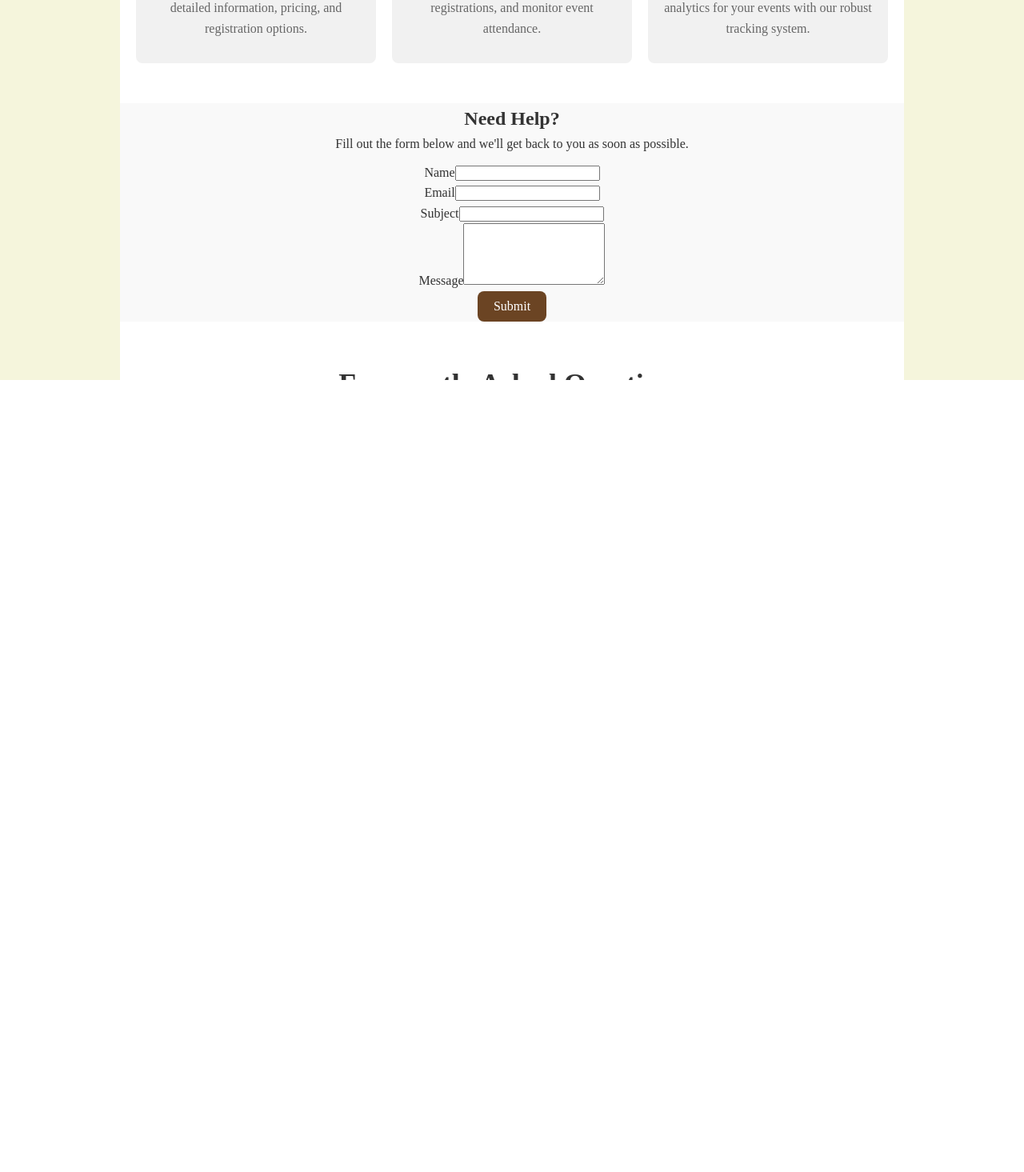
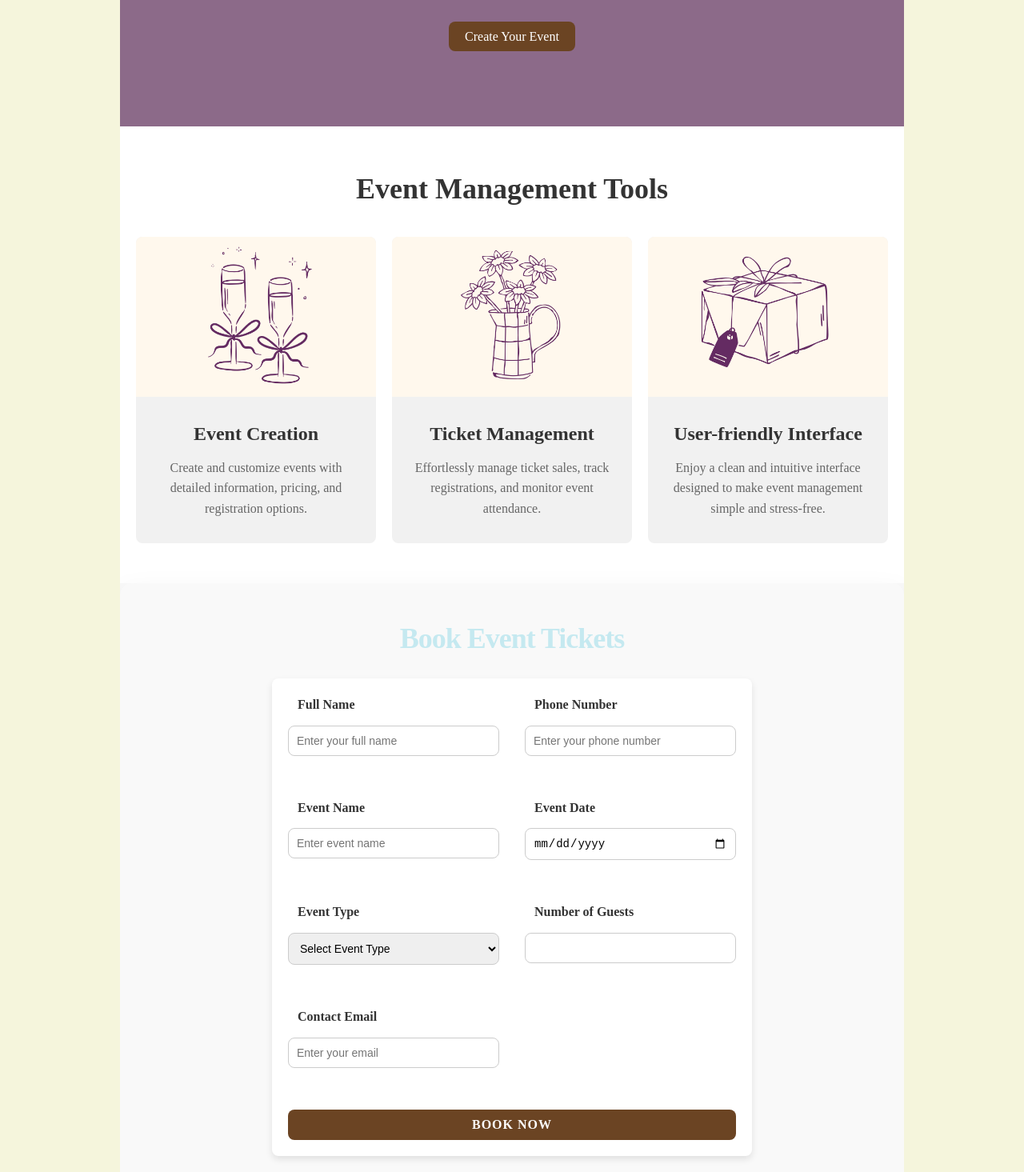
Before and after one commit to ayusha1223/Gatherly, a React (Vite) app: page /home in a window 1280 px wide. Shown: the part 325-1790 px from the top of the page at 80% size. Before the commit the page ends 800 px from the top, so only its background shows below. Built offline with nearby package versions, Linux system fonts and the light colour scheme.

Commit message:
changed json dependencies

```diff
--- a/src/components/private/JoinEvent.jsx
+++ b/src/components/private/JoinEvent.jsx
@@ -73,7 +73,7 @@ const JoinEvent = () => {
               className={activeNav === 'BookEvents' ? 'active' : ''}
               onClick={() => setActiveNav('BookEvents')}
             >
-              Join Event
+              Join
             </a>
             <a
               href="/logout"
--- a/src/components/private/tickets.jsx
+++ b/src/components/private/tickets.jsx
@@ -8,13 +8,12 @@ const Header = () => {
       <div className="header-content">
         <div className="header-logo">
           <Ticket size={40} />
-          <h1>Event Ticket Management</h1>
+          <h1>Gatherly</h1>
         </div>
         <nav className="header-nav">
           <a href="#" className="nav-link">Home</a>
           <a href="#" className="nav-link">Events</a>
-          <a href="#" className="nav-link">My Tickets</a>
-          <a href="#" className="nav-link">Profile</a>
+          <a href="#" className="nav-link">Tickets</a>
         </nav>
       </div>
     </header>
--- a/src/components/public/Homepage.jsx
+++ b/src/components/public/Homepage.jsx
@@ -12,10 +12,13 @@ import eventthreeImg from '../../assets/images/eventthree.png';
 const Homepage = () => {
     const [activeFaq, setActiveFaq] = useState(null);
     const [formData, setFormData] = useState({
-        name: '',
-        email: '',
-        subject: '',
-        message: '',
+        fullName: '',
+        phoneNumber: '',
+        eventName: '',
+        eventDate: '',
+        eventType: '',
+        numberOfGuests: '',
+        contactEmail: '',
     });
     const [errors, setErrors] = useState({});
 
@@ -28,16 +31,24 @@ const Homepage = () => {
         return regex.test(email);
     };
 
+    const validatePhoneNumber = (phoneNumber) => {
+        const regex = /^\d{10}$/; // Assumes a 10-digit phone number
+        return regex.test(phoneNumber);
+    };
+
     const validateForm = () => {
         const newErrors = {};
 
-        if (!formData.name) newErrors.name = "Name is required";
-        if (!formData.email) newErrors.email = "Email is required";
-        else if (!validateEmail(formData.email)) newErrors.email = "Invalid email format";
-        if (!formData.subject) newErrors.subject = "Subject is required";
-        else if (formData.subject.length > 50) newErrors.subject = "Subject must be less than 50 characters";
-        if (!formData.message) newErrors.message = "Message is required";
-        else if (formData.message.length > 500) newErrors.message = "Message must be less than 500 characters";
+        if (!formData.fullName) newErrors.fullName = "Full Name is required";
+        if (!formData.phoneNumber) newErrors.phoneNumber = "Phone Number is required";
+        else if (!validatePhoneNumber(formData.phoneNumber)) newErrors.phoneNumber = "Invalid phone number format";
+        if (!formData.eventName) newErrors.eventName = "Event Name is required";
+        if (!formData.eventDate) newErrors.eventDate = "Event Date is required";
+        if (!formData.eventType) newErrors.eventType = "Event Type is required";
+        if (!formData.numberOfGuests) newErrors.numberOfGuests = "Number of Guests is required";
+        else if (formData.numberOfGuests < 1) newErrors.numberOfGuests = "Number of Guests must be at least 1";
+        if (!formData.contactEmail) newErrors.contactEmail = "Contact Email is required";
+        else if (!validateEmail(formData.contactEmail)) newErrors.contactEmail = "Invalid email format";
 
         setErrors(newErrors);
         return Object.keys(newErrors).length === 0;
@@ -49,11 +60,19 @@ const Homepage = () => {
         if (!validateForm()) return;
 
         // Simulate form submission success
-        toast.success("Thank you for your message! We will get back to you soon.", {
+        toast.success("Thank you for your booking! We will get back to you soon.", {
             position: "top-center",
             autoClose: 3000,
         });
-        setFormData({ name: '', email: '', subject: '', message: '' }); // Reset form
+        setFormData({
+            fullName: '',
+            phoneNumber: '',
+            eventName: '',
+            eventDate: '',
+            eventType: '',
+            numberOfGuests: '',
+            contactEmail: '',
+        }); // Reset form
     };
 
     const handleChange = (e) => {
@@ -63,24 +82,24 @@ const Homepage = () => {
 
     const faqItems = [
         {
-            question: "How can Gatherly help me manage events?",
-            answer: "EventHub offers comprehensive tools for creating, managing, and tracking events. From simple meetups to large conferences, our platform simplifies event organization."
+            question: "How do I create an event?",
+            answer: "You can create an event by filling out a simple form with details like the event name, date, and location."
         },
         {
-            question: "What features are available for event creation?",
-            answer: "Our platform allows you to create detailed event listings, manage registrations, track attendees, and customize event details with ease."
+            question: "Can I edit an event after creating it?",
+            answer: "Yes, you can edit event details anytime before the event starts."
         },
         {
-            question: "Can I manage multiple events?",
-            answer: "Yes! EventHub lets you create, track, and manage multiple events simultaneously, with intuitive dashboard and tracking capabilities."
+            question: "How do I track event registrations?",
+            answer: "You can view all registrations and attendee details in the event dashboard."
         },
         {
-            question: "Is ticket management complicated?",
-            answer: "Not at all! Our ticket management system is straightforward, allowing you to set pricing, track sales, and manage attendee information seamlessly."
+            question: "Is there a limit to the number of events I can create?",
+            answer: "No, you can create as many events as you need."
         },
         {
-            question: "How secure is the event registration process?",
-            answer: "We prioritize security and user experience. Our registration process is encrypted and designed to protect both event organizers and attendees."
+            question: "How do I contact support?",
+            answer: "You can reach out to our support team through the contact form on the website."
         }
     ];
 
@@ -96,8 +115,9 @@ const Homepage = () => {
             image: eventtwoImg
         },
         {
-            title: "Event Tracking",
-            description: "Get comprehensive insights and analytics for your events with our robust tracking system.",
+
+            title: "User-friendly Interface",
+            description: "Enjoy a clean and intuitive interface designed to make event management simple and stress-free.",
             image: eventthreeImg
         }
     ];
@@ -136,62 +156,98 @@ const Homepage = () => {
                 </div>
             </section>
 
-            <section className="homepage-help-section">
-                <div className="homepage-help-form">
-                    <h2>Need Help?</h2>
-                    <p>Fill out the form below and we'll get back to you as soon as possible.</p>
-                    <form id="helpForm" onSubmit={handleFormSubmit}>
-                        <div className="homepage-form-group">
-                            <label htmlFor="name">Name</label>
+            <section className="booking-content">
+                <h1>Book Event Tickets</h1>
+                <form onSubmit={handleFormSubmit} className="booking-form">
+                    <div className="form-group">
+                        <label>Full Name</label>
                         <input
                             type="text"
-                                id="name"
-                                name="name"
-                                value={formData.name}
+                            name="fullName"
+                            value={formData.fullName}
+                            onChange={handleChange}
+                            required
+                            placeholder="Enter your full name"
+                        />
+                        {errors.fullName && <span className="error">{errors.fullName}</span>}
+                    </div>
+                    <div className="form-group">
+                        <label>Phone Number</label>
+                        <input
+                            type="text"
+                            name="phoneNumber"
+                            value={formData.phoneNumber}
+                            onChange={handleChange}
+                            required
+                            placeholder="Enter your phone number"
+                        />
+                        {errors.phoneNumber && <span className="error">{errors.phoneNumber}</span>}
+                    </div>
+                    <div className="form-group">
+                        <label>Event Name</label>
+                        <input
+                            type="text"
+                            name="eventName"
+                            value={formData.eventName}
+                            onChange={handleChange}
+                            required
+                            placeholder="Enter event name"
+                        />
+                        {errors.eventName && <span className="error">{errors.eventName}</span>}
+                    </div>
+                    <div className="form-group">
+                        <label>Event Date</label>
+                        <input
+                            type="date"
+                            name="eventDate"
+                            value={formData.eventDate}
                             onChange={handleChange}
                             required
                         />
-                            {errors.name && <span className="error">{errors.name}</span>}
+                        {errors.eventDate && <span className="error">{errors.eventDate}</span>}
                     </div>
-                        <div className="homepage-form-group">
-                            <label htmlFor="email">Email</label>
+                    <div className="form-group">
+                        <label>Event Type</label>
+                        <select
+                            name="eventType"
+                            value={formData.eventType}
+                            onChange={handleChange}
+                            required
+                        >
+                            <option value="">Select Event Type</option>
+                            <option value="wedding">Wedding</option>
+                            <option value="birthday">Birthday</option>
+                            <option value="corporate">Corporate</option>
+                            <option value="concert">Concert</option>
+                        </select>
+                        {errors.eventType && <span className="error">{errors.eventType}</span>}
+                    </div>
+                    <div className="form-group">
+                        <label>Number of Guests</label>
+                        <input
+                            type="number"
+                            name="numberOfGuests"
+                            value={formData.numberOfGuests}
+                            onChange={handleChange}
+                            min="1"
+                            required
+                        />
+                        {errors.numberOfGuests && <span className="error">{errors.numberOfGuests}</span>}
+                    </div>
+                    <div className="form-group">
+                        <label>Contact Email</label>
                         <input
                             type="email"
-                                id="email"
-                                name="email"
-                                value={formData.email}
+                            name="contactEmail"
+                            value={formData.contactEmail}
                             onChange={handleChange}
                             required
+                            placeholder="Enter your email"
                         />
-                            {errors.email && <span className="error">{errors.email}</span>}
+                        {errors.contactEmail && <span className="error">{errors.contactEmail}</span>}
                     </div>
-                        <div className="homepage-form-group">
-                            <label htmlFor="subject">Subject</label>
-                            <input
-                                type="text"
-                                id="subject"
-                                name="subject"
-                                value={formData.subject}
-                                onChange={handleChange}
-                                required
-                            />
-                            {errors.subject && <span className="error">{errors.subject}</span>}
-                        </div>
-                        <div className="homepage-form-group">
-                            <label htmlFor="message">Message</label>
-                            <textarea
-                                id="message"
-                                name="message"
-                                rows="5"
-                                value={formData.message}
-                                onChange={handleChange}
-                                required
-                            />
-                            {errors.message && <span className="error">{errors.message}</span>}
-                        </div>
-                        <button type="submit" className="homepage-submit-btn">Submit</button>
+                    <button type="submit" className="submit-btn">Book Now</button>
                 </form>
-                </div>
             </section>
 
             <section className="homepage-faq">
--- a/src/styles/joinevent.css
+++ b/src/styles/joinevent.css
@@ -1,157 +1,186 @@
+/* Global Styles */
 .gatherly-theme {
-    --bg-light-pink: #F3E5E5;
-    --text-dark: #333333;
-    --accent-blue: #12456E;
-    --white: #FFFFFF;
-}
-
-.gatherly-theme {
-    max-width: 600px;
-    margin: 0 auto;
-    background-color: var(--white);
+    font-family: 'Arial', sans-serif;
+    background-color: #f5f5f5; /* Frost (light blue) */
+    color: #333; /* Dark gray for text */
     min-height: 100vh;
   }
 
-.gatherly-theme .gatherly-header {
-    background-color: var(--white);
-    padding: 1rem;
-    border-bottom: 1px solid #E0E0E0;
+  /* Header Styles */
+  .gatherly-header {
+    background-color: #8B7355; /* Caramel (warm brown) */
+    padding: 1rem 2rem;
+    box-shadow: 0 2px 4px rgba(0, 0, 0, 0.1);
   }
 
-.gatherly-theme .header-content {
+  .header-content {
     display: flex;
     justify-content: space-between;
     align-items: center;
+    max-width: 1200px;
+    margin: 0 auto;
   }
 
-.gatherly-theme .logo {
+  .logo {
     font-size: 1.5rem;
     font-weight: bold;
-    color: var(--accent-blue);
-    letter-spacing: -0.5px;
+    color: #FFFFFF; /* White for contrast */
   }
 
-.gatherly-theme .main-nav {
+  .main-nav {
     display: flex;
-    gap: 1rem;
+    gap: 1.5rem;
   }
 
-.gatherly-theme .main-nav a {
+  .main-nav a {
+    color: #FFFFFF; /* White for contrast */
     text-decoration: none;
-    color: var(--text-dark);
     font-weight: 500;
     transition: color 0.3s ease;
   }
 
-.gatherly-theme .main-nav a.active,
-.gatherly-theme .main-nav a:hover {
-    color: var(--accent-blue);
+  .main-nav a:hover {
+    color: #D3D3D3; /* Light gray for hover */
   }
 
-.gatherly-theme .join-event-container {
-    padding: 2rem;
-    background-color: var(--bg-light-pink);
-    min-height: calc(100vh - 70px);
+  .main-nav a.active {
+    color: #A9A9A9; /* Wool (soft gray) */
+    border-bottom: 2px solid #A9A9A9;
   }
 
-.gatherly-theme .join-event-header {
+  /* Join Event Container */
+  .join-event-container {
+    max-width: 800px;
+    margin: 2rem auto;
+    padding: 2rem;
+    background-color: #FFFFFF; /* White background */
+    border-radius: 8px;
+    box-shadow: 0 4px 8px rgba(0, 0, 0, 0.1);
+  }
+
+  .join-event-header {
     text-align: center;
     margin-bottom: 2rem;
   }
 
-.gatherly-theme .join-event-header h1 {
-    color: var(--accent-blue);
+  .join-event-header h1 {
     font-size: 2rem;
+    color: #8B7355; /* Caramel (warm brown) */
     margin-bottom: 0.5rem;
   }
 
-.gatherly-theme .join-event-header p {
-    color: var(--text-dark);
-    opacity: 0.7;
+  .join-event-header p {
+    color: #666; /* Light gray for subtext */
   }
 
-.gatherly-theme .form-container {
-    background-color: var(--white);
-    padding: 2rem;
-    border-radius: 12px;
-    box-shadow: 0 4px 6px rgba(0,0,0,0.1);
+  /* Form Styles */
+  .form-container {
+    display: flex;
+    flex-direction: column;
+    gap: 1.5rem;
   }
 
-.gatherly-theme .form-group {
-    margin-bottom: 1.5rem;
+  .form-row {
+    display: flex;
+    gap: 1.5rem;
   }
 
-.gatherly-theme .form-row {
+  .form-group {
+    flex: 1;
     display: flex;
-    gap: 1rem;
+    flex-direction: column;
+    gap: 0.5rem;
   }
 
-.gatherly-theme .form-row .form-group {
-    flex: 1;
+  .form-group label {
+    font-weight: 500;
+    color: #8B7355; /* Caramel (warm brown) */
   }
 
-.gatherly-theme .form-group label {
-    display: block;
-    margin-bottom: 0.5rem;
-    font-weight: 600;
-    color: var(--accent-blue);
-}
-
-.gatherly-theme .form-group input,
-.gatherly-theme .form-group select,
-.gatherly-theme .form-group textarea {
-    width: 100%;
+  .form-group input,
+  .form-group select,
+  .form-group textarea {
     padding: 0.75rem;
-    border: 1px solid #D0D0D0;
-    border-radius: 6px;
+    border: 1px solid #D3D3D3; /* Light gray border */
+    border-radius: 4px;
     font-size: 1rem;
+    color: #333; /* Dark gray for text */
+    background-color: #FFFFFF; /* White background */
     transition: border-color 0.3s ease;
   }
 
-.gatherly-theme .form-group input:focus,
-.gatherly-theme .form-group select:focus,
-.gatherly-theme .form-group textarea:focus {
+  .form-group input:focus,
+  .form-group select:focus,
+  .form-group textarea:focus {
+    border-color: #8B7355; /* Caramel (warm brown) */
     outline: none;
-    border-color: var(--accent-blue);
   }
 
-.gatherly-theme .form-actions {
+  .form-group textarea {
+    resize: vertical;
+  }
+
+  /* Form Actions */
+  .form-actions {
     display: flex;
     gap: 1rem;
-    margin-top: 2rem;
+    justify-content: flex-end;
   }
 
-.gatherly-theme .submit-button,
-.gatherly-theme .cancel-button {
+  .submit-button,
+  .cancel-button {
     padding: 0.75rem 1.5rem;
     border: none;
-    border-radius: 6px;
+    border-radius: 4px;
+    font-size: 1rem;
+    font-weight: 500;
     cursor: pointer;
-    font-size: 1rem;
     transition: background-color 0.3s ease;
   }
 
-.gatherly-theme .submit-button {
-    background-color: var(--accent-blue);
-    color: var(--white);
+  .submit-button {
+    background-color: #8B7355; /* Caramel (warm brown) */
+    color: #FFFFFF; /* White text */
   }
 
-.gatherly-theme .cancel-button {
-    background-color: #E0E0E0;
-    color: var(--text-dark);
+  .submit-button:hover {
+    background-color: #6B5A45; /* Darker caramel for hover */
   }
 
-.gatherly-theme .toast-notification {
+  .cancel-button {
+    background-color: #D3D3D3; /* Light gray */
+    color: #333; /* Dark gray text */
+  }
+
+  .cancel-button:hover {
+    background-color: #A9A9A9; /* Wool (soft gray) */
+  }
+
+  /* Toast Notification */
+  .toast-notification {
     position: fixed;
-    bottom: 20px;
-    left: 50%;
-    transform: translateX(-50%);
-    background-color: var(--white);
-    border: 1px solid #E0E0E0;
+    bottom: 2rem;
+    right: 2rem;
+    background-color: #FFFFFF; /* White background */
     padding: 1rem;
-    border-radius: 8px;
-    box-shadow: 0 4px 6px rgba(0,0,0,0.1);
+    border-radius: 4px;
+    box-shadow: 0 4px 8px rgba(0, 0, 0, 0.1);
     display: flex;
     align-items: center;
     gap: 0.5rem;
+    animation: slideIn 0.5s ease;
   }
+
+  .toast-icon {
+    display: flex;
+    align-items: center;
+  }
+
+  @keyframes slideIn {
+    from {
+      transform: translateX(100%);
+    }
+    to {
+      transform: translateX(0);
+    }
+  }
--- a/src/styles/login.css
+++ b/src/styles/login.css
@@ -1,10 +1,10 @@
-html, body {
+/* .body {
     margin: 0;
     padding: 0;
     height: 100vh;
     width: 100vw;
     overflow: hidden;
-}
+} */
 
 .login-page {
     font-family: 'Playfair Display', serif;
```
Lines whose indentation alone changed are shown as unchanged.
